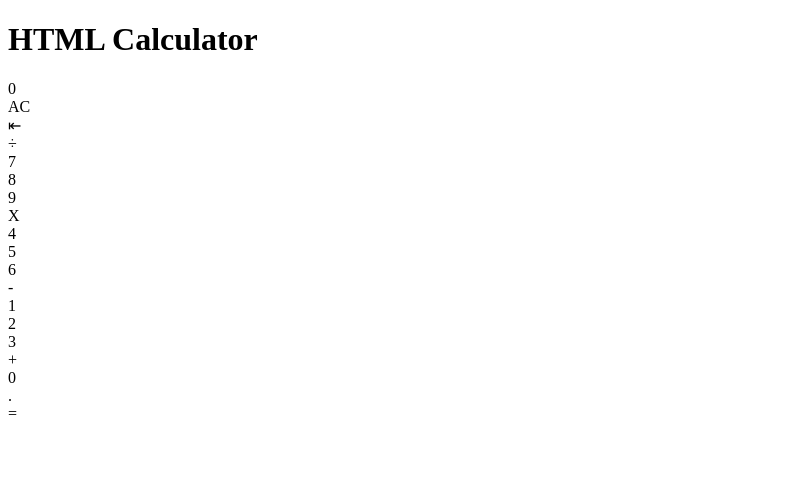
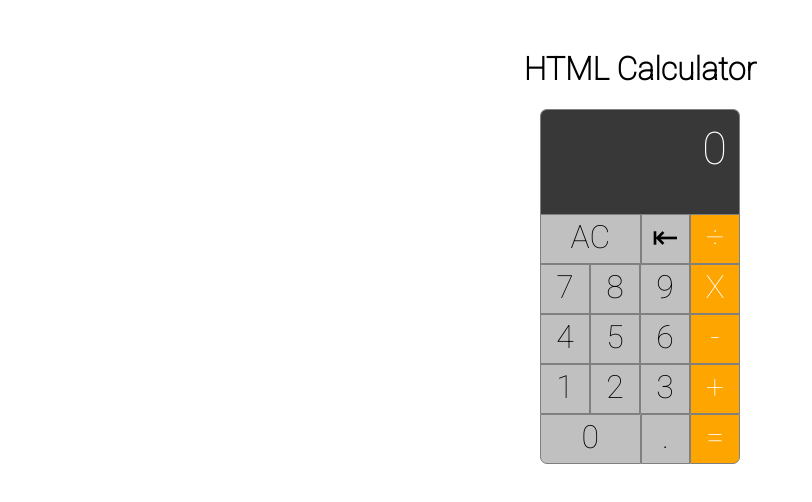
Before and after one commit to FatmaHameed/Calculator, a plain HTML site: page index.html in a window 1280 px wide. Shown: the whole page, without its empty margins (0-812 px from the left). Drawn offline with Linux system fonts and the light colour scheme.

Commit message:
finished css and add 9 lines in js

```diff
--- a/index.html
+++ b/index.html
@@ -51,6 +51,16 @@
       </div>
     </div>
 
-    <script></script>
+    <script>
+      var oneBtn = document.getElementById('calc-one');
+      var oneBtn = document.getElementById('calc-two');
+      var oneBtn = document.getElementById('calc-three');
+      var oneBtn = document.getElementById('calc-four');
+      var oneBtn = document.getElementById('calc-five');
+      var oneBtn = document.getElementById('calc-sex');
+      var oneBtn = document.getElementById('calc-seven');
+      var oneBtn = document.getElementById('calc-eight');
+      var oneBtn = document.getElementById('calc-nine');
+    </script>
   </body>
 </html>
--- a/style.css
+++ b/style.css
@@ -1 +1,71 @@
 @import url('https://fonts.googleapis.com/css2?family=Roboto:wght@100&display=swap');
+body {
+  font-family: 'Roboto', sans-serif;
+}
+.calc-btn {
+  background-color: silver;
+  color: black;
+  width: 25px;
+  height: 45px;
+  border: 1px solid grey;
+  text-align: center;
+  cursor: pointer;
+  font-size: 32px;
+  font-weight: 100;
+  padding-top: 3px;
+}
+
+.calc-btn:hover {
+  background-color: orange;
+}
+
+.row {
+  display: table;
+  table-layout: fixed;
+  width: 200px;
+}
+
+.column {
+  display: table-cell;
+}
+
+#calc-zero {
+  width: 52.6666667px;
+  border-radius: 0 0 0 7px;
+}
+
+#calc-clear {
+  width: 52.6666667px;
+}
+
+#calc-display-val {
+  height: 80px;
+  color: white;
+  text-align: right;
+  border-top: 1px solid grey;
+  border-left: 1px solid grey;
+  border-right: 1px solid grey;
+  font-size: 45px;
+  background-color: #383838;
+  overflow: hidden;
+  white-space: nowrap;
+  padding: 12px;
+  border-radius: 7px 7px 0 0;
+}
+.calc-btn-operator {
+  background-color: orange;
+  color: white;
+}
+
+h1 {
+  text-align: center;
+  margin-top: 50px;
+}
+
+#calc-equals {
+  border-radius: 0 0 7px 0;
+}
+
+#calc-parent {
+  margin-left: calc(50% - 100px);
+}
```
